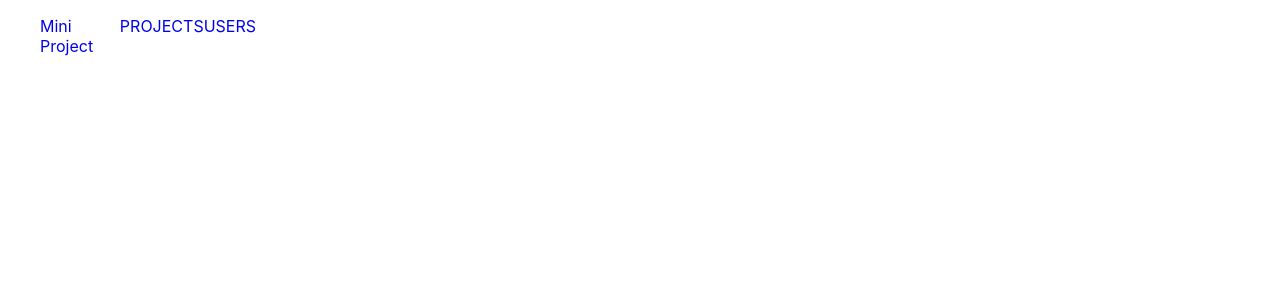
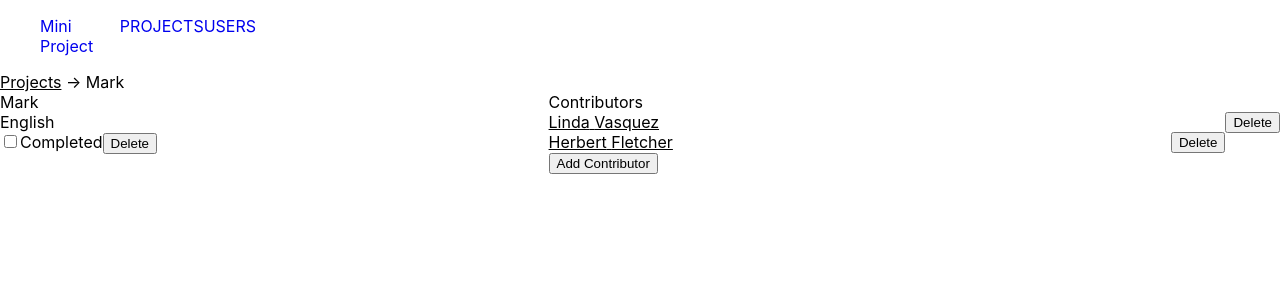
Before and after one commit to 16dprice/mini_project_challenge, a React (Create React App) app in the folder frontend/: page /edit-project/1 in a window 1280 px wide. Shown: the top 300 px of the page. Built offline with nearby package versions, Linux system fonts and the light colour scheme.

Commit message:
project view html and components

```diff
--- a/frontend/src/App.js
+++ b/frontend/src/App.js
@@ -2,6 +2,7 @@ import Navbar from './components/navbar.component';
 import ProjectsList from './components/projectsList.component';
 import UsersList from './components/usersList.component';
 import UserDetails from './components/userDetails.component';
+import ProjectDetails from './components/projectDetails.component';
 
 import {BrowserRouter as Router, Route} from "react-router-dom";
 
@@ -14,6 +15,7 @@ function App() {
             <Route path="/projects" component={ProjectsList} />
             <Route path="/users" component={UsersList} />
             <Route path="/edit-user/:userId" component={UserDetails} />
+            <Route path="/edit-project/:projectId" component={ProjectDetails} />
         </Router>
     );
 }
--- a/frontend/src/api/projectApiAdapter.js
+++ b/frontend/src/api/projectApiAdapter.js
@@ -58,6 +58,10 @@ export default class ProjectApiAdapter {
         ];
     }
 
+    static getProjectById(id) {
+        return this.projectList().find(el => el.id === id);
+    }
+
     static completedProjectList() {
         return this.projectList().filter(project => project.completed);
     }
--- a/frontend/src/components/project.component.js
+++ b/frontend/src/components/project.component.js
@@ -1,4 +1,5 @@
 import React, {Component} from 'react';
+import {Link} from "react-router-dom";
 
 export default class Project extends Component {
 
@@ -6,18 +7,16 @@ export default class Project extends Component {
         super(props);
 
         this.state = {
-            bookName: this.props.project.bookName,
-            language: this.props.project.language,
-            completed: this.props.project.completed
+            project: this.props.project
         }
     }
 
     render() {
         return (
             <>
-                <span className="card__header">{this.state.bookName}</span>
-                <span className="card__subHeader">{this.state.language}</span>
-                <span>Select</span>
+                <span className="card__header">{this.state.project.bookName}</span>
+                <span className="card__subHeader">{this.state.project.language}</span>
+                <Link to={`/edit-project/${this.state.project.id}`}>Select</Link>
             </>
         );
     }
--- /dev/null
+++ b/frontend/src/components/projectContributors.component.js
@@ -0,0 +1,38 @@
+import React, {Component} from "react";
+
+export default class ProjectContributors extends Component {
+
+    constructor(props) {
+        super(props);
+
+        this.state = {
+            project: this.props.project
+        }
+    }
+
+    getContributorsList() {
+        return this.state.project.contributors.map(contributor => {
+            return (
+                <div key={contributor.username}>
+                    <span><u>{contributor.firstName} {contributor.lastName}</u></span>
+                    <button style={{float: 'right'}}>Delete</button>
+                </div>
+            )
+        });
+    }
+
+    render() {
+        return (
+            <div className="project-details__contributors">
+                <div>Contributors</div>
+                <div className="project-details__contributor-names">
+                    {this.getContributorsList()}
+                </div>
+                <div className="project-details__add-contributor">
+                    <button>Add Contributor</button>
+                </div>
+            </div>
+        )
+    }
+
+}
--- /dev/null
+++ b/frontend/src/components/projectDescription.component.js
@@ -0,0 +1,30 @@
+import React, {Component} from "react";
+
+export default class ProjectDescription extends Component {
+
+    constructor(props) {
+        super(props);
+
+        this.state = {
+            project: this.props.project
+        }
+    }
+
+    render() {
+        return (
+            <div className="project-details__project-description">
+                <div className="project-details__book-name">{this.state.project.bookName}</div>
+                <div className="project-details__language">{this.state.project.language}</div>
+                <div className="project-details__edit-panel">
+                    <span className="project-details__completed-checkbox">
+                        <input type="checkbox"/>Completed
+                    </span>
+                    <span className="project-details__delete-button">
+                        <button>Delete</button>
+                    </span>
+                </div>
+            </div>
+        )
+    }
+
+}
--- /dev/null
+++ b/frontend/src/components/projectDetails.component.js
@@ -0,0 +1,30 @@
+import React, {Component} from 'react';
+import ProjectApiAdapter from "../api/projectApiAdapter";
+import ProjectDescription from "./projectDescription.component";
+import ProjectContributors from "./projectContributors.component";
+
+export default class ProjectDetails extends Component {
+
+    constructor(props) {
+        super(props);
+
+        const project = ProjectApiAdapter.getProjectById(props.match.params.projectId);
+
+        this.state = {
+            project
+        }
+    }
+
+    render() {
+        return (
+            <div>
+                <div><u>Projects</u> &#8594; {this.state.project.bookName}</div>
+                <div className="project-details">
+                    <ProjectDescription project={this.state.project} />
+                    <ProjectContributors project={this.state.project} />
+                </div>
+            </div>
+        )
+    }
+
+}
--- a/frontend/src/index.css
+++ b/frontend/src/index.css
@@ -51,3 +51,8 @@ nav a {
 .user-details__projects {
   border: solid;
 }
+
+.project-details {
+  display: grid;
+  grid-template-columns: 3fr 4fr;
+}
```
